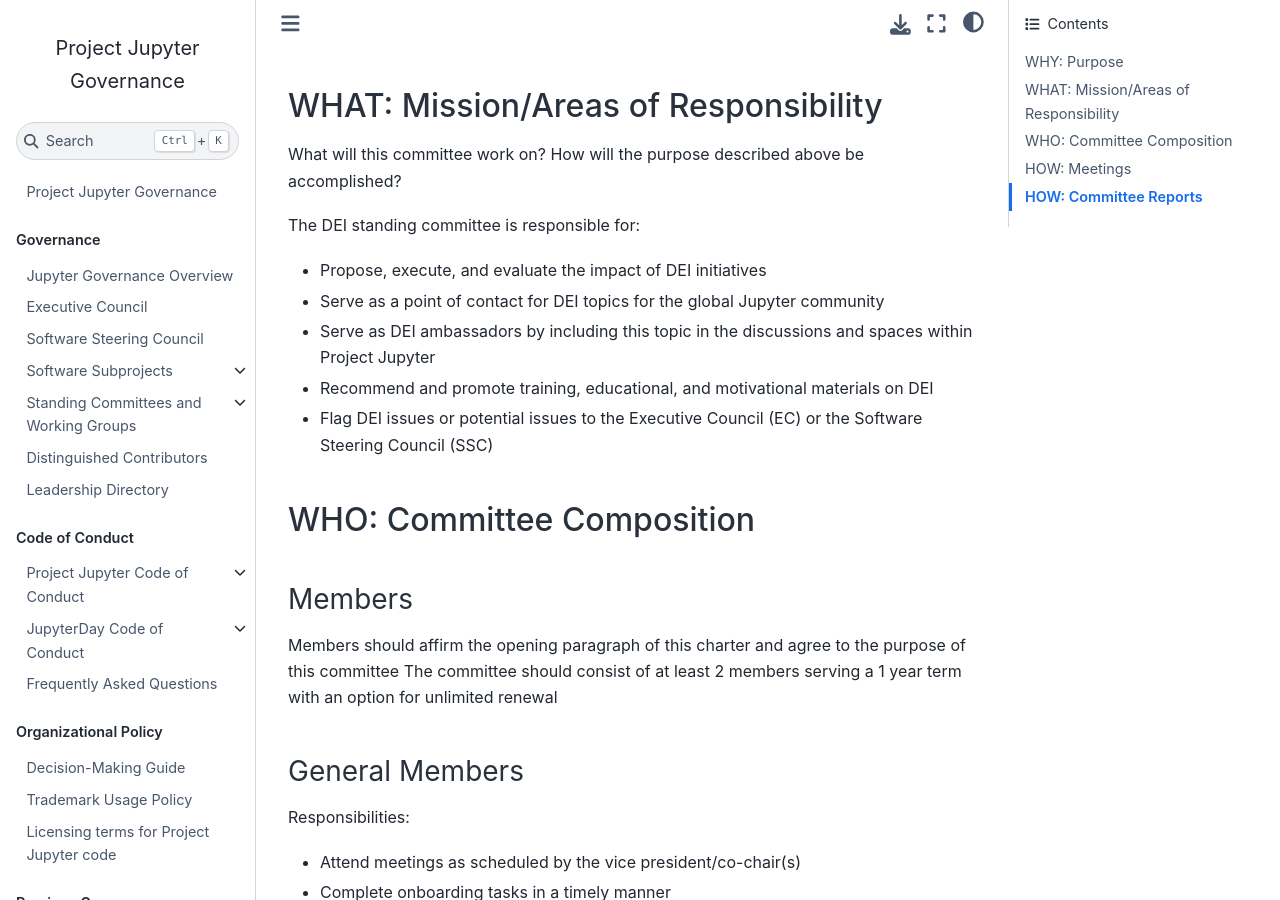
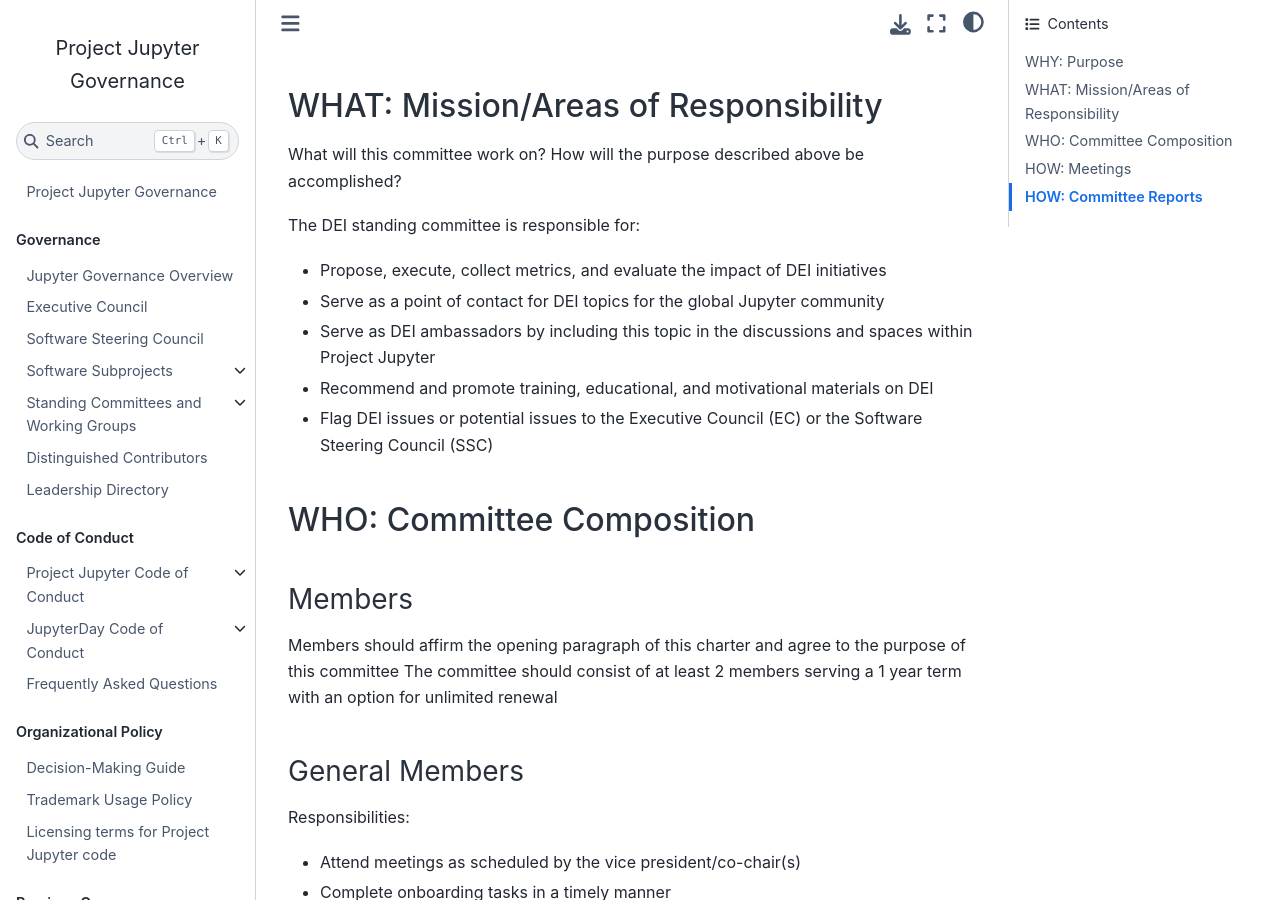
Before and after one commit to jupyter/governance, a Jupyter Book: the page built from charters/DeiCharter.md, in a window 1280 px wide and 900 px high, scrolled down 641 px. Built offline with Jupyter Book 1.0.4 settings and Sphinx 7.4.7 and the Sphinx Book theme 1.1.4, drawn with Linux system fonts in a browser that asks for light colours; pages that are not in the unit, such as notebooks, are missing from menus.

Commit message:
Update charters/DeiCharter.md
Co-authored-by: Jason Weill <93281816+JasonWeill@users.noreply.github.com>

```diff
--- a/charters/DeiCharter.md
+++ b/charters/DeiCharter.md
@@ -15,7 +15,7 @@
 What will this committee work on? How will the purpose described above be accomplished?
 
 The DEI standing committee is responsible for:
-* Propose, execute, and evaluate the impact of DEI initiatives
+* Propose, execute, collect metrics, and evaluate the impact of DEI initiatives
 * Serve as a point of contact for DEI topics for the global Jupyter community
 * Serve as DEI ambassadors by including this topic in the discussions and spaces within Project Jupyter
 * Recommend and promote training, educational, and motivational materials on DEI
```
